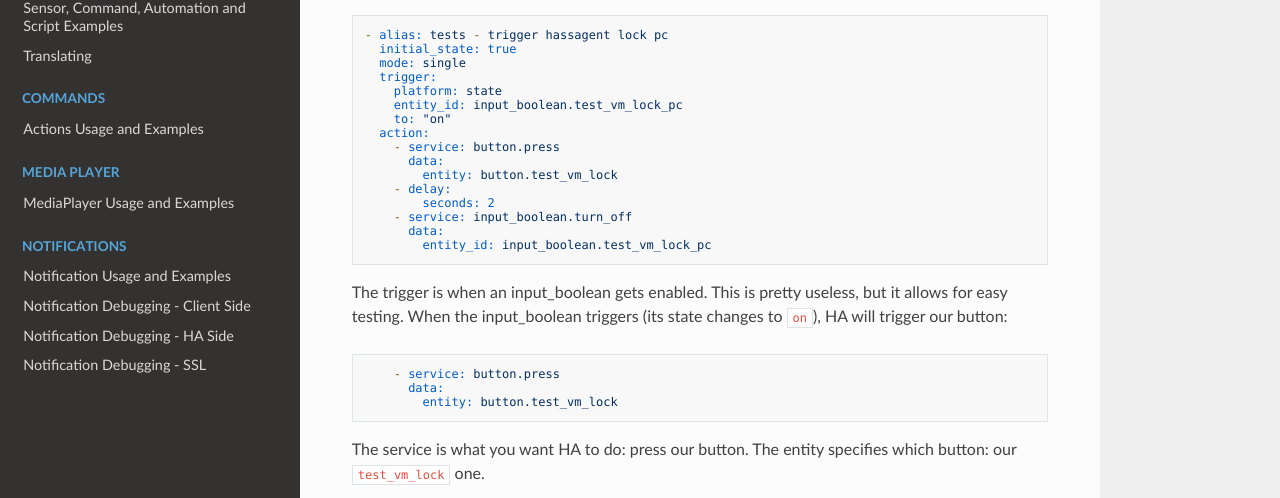
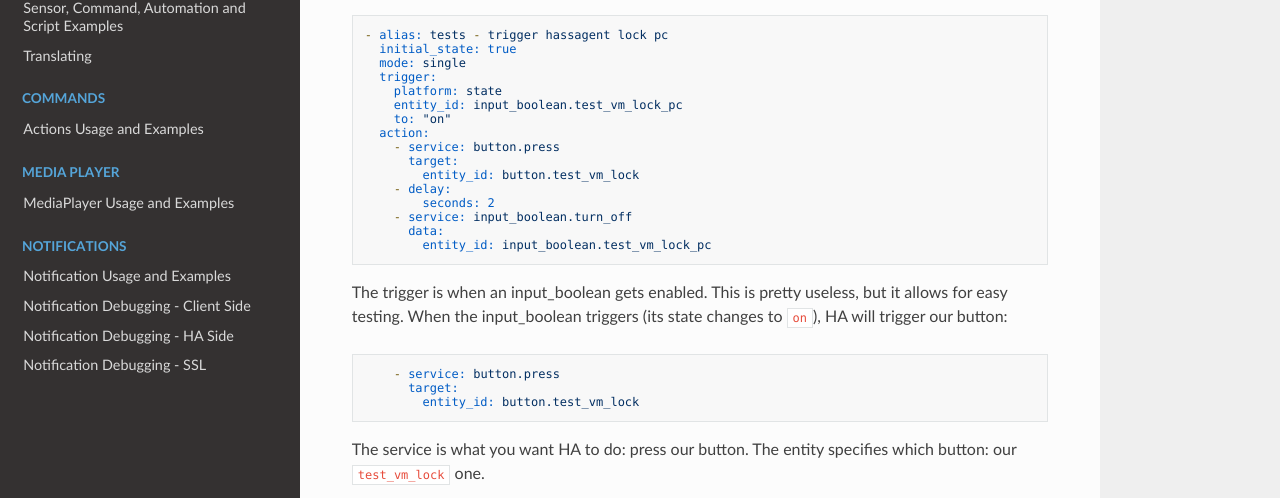
Before and after one commit to LAB02-Admin/HASS.Agent-Docs, an MkDocs documentation site: the page built from docs/commands/command-basics.md, in a window 1280 px wide and 900 px high, scrolled down 6098 px. Shown: the part 319-817 px from the top of the window. Built offline with MkDocs 1.6.1, drawn with Linux system fonts in a browser that asks for light colours; nearby versions of some CDN libraries; some of the changed lines change nothing that is shown.

Commit message:
Update command-basics.md

````diff
--- a/docs/commands/command-basics.md
+++ b/docs/commands/command-basics.md
@@ -126,8 +126,8 @@ If you're into yaml, you can also easily trigger your command from there. Here's
     to: "on"
   action:
     - service: button.press
-      data:
-        entity: button.test_vm_lock
+      target:
+        entity_id: button.test_vm_lock
     - delay:
         seconds: 2
     - service: input_boolean.turn_off
@@ -139,8 +139,8 @@ The trigger is when an input_boolean gets enabled. This is pretty useless, but i
 
 ```yaml
     - service: button.press
-      data:
-        entity: button.test_vm_lock
+      target:
+        entity_id: button.test_vm_lock
 ```
 
 The service is what you want HA to do: press our button. The entity specifies which button: our `test_vm_lock` one.
````
